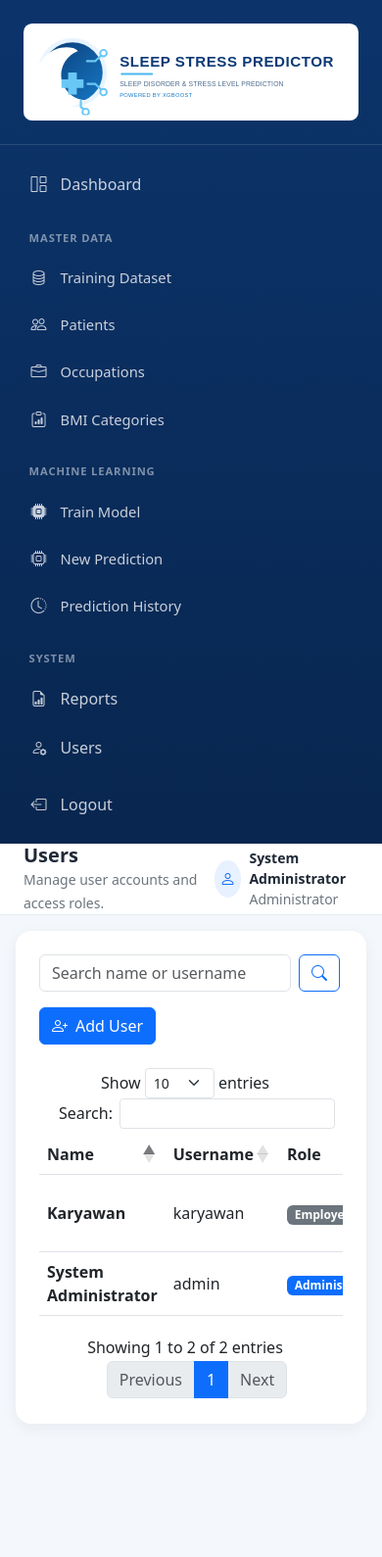
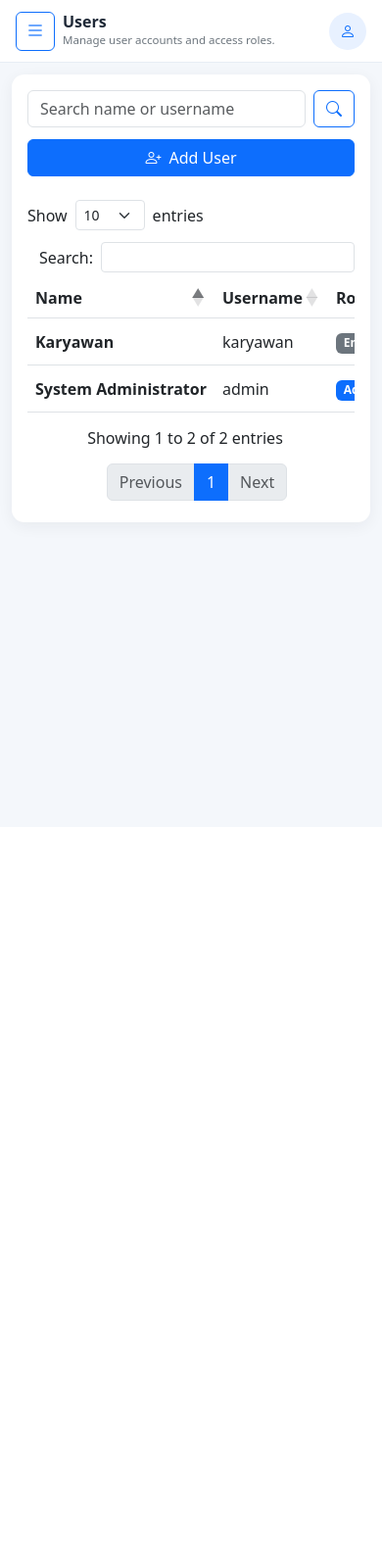
Before and after one commit to alyyraa/sleep_disorder_app_auliya, a Flask app: page /users/ in a window 390 px wide. Shown: the top 1589 px of the page at 98% size. After the commit the page ends 546 px from the top, so only its background shows below. Run offline with Flask 3, Linux system fonts and the light colour scheme; a user stored in the database is signed in; data comes from the database, SQL or seed files in the repository; lists and menus that the app fills with data are empty; parts of the project's set-up code (start-up, migrations or seed data) failed here and were passed over; some libraries are stand-ins or nearby versions.

Commit message:
add ui friendly

```diff
--- a/static/css/dashboard.css
+++ b/static/css/dashboard.css
@@ -1,10 +1,69 @@
 :root { --sidebar-width: 260px; --brand-blue: #0d6efd; }
+html, body { max-width: 100%; overflow-x: hidden; }
 body.dashboard-body { background: #f4f7fb; color: #1f2937; }
-.app-sidebar { background: linear-gradient(180deg, #0c346b 0%, #08264f 100%); min-height: 100vh; position: fixed; inset: 0 auto 0 0; width: var(--sidebar-width); z-index: 1040; }
+.app-sidebar { background: linear-gradient(180deg, #0c346b 0%, #08264f 100%); min-height: 100vh; overflow-y: auto; position: fixed; inset: 0 auto 0 0; width: var(--sidebar-width); z-index: 1045; }
+.app-sidebar .offcanvas-header { border-bottom: 1px solid rgba(255,255,255,.12); }
 .sidebar-brand { color: #fff; font-weight: 700; font-size: 1.2rem; text-decoration: none; display: block; padding: 1.5rem; border-bottom: 1px solid rgba(255,255,255,.12); }
 .sidebar-logo { background: #fff; border-radius: .55rem; display: block; height: auto; padding: .35rem; width: 100%; }.login-logo { height: auto; margin-bottom: 1rem; max-width: 330px; width: 100%; }.dashboard-logo { height: auto; max-width: 245px; width: 30%; }
 .train-logo { height: auto; max-width: 220px; width: 35%; }
 .sidebar-nav { padding: 1rem; }.sidebar-nav .nav-link,.sidebar-logout { align-items: center; display: flex; gap: .75rem; min-height: 44px; padding: .72rem .85rem; }.sidebar-nav .nav-link { color: rgba(255,255,255,.78); border-radius: .6rem; margin-bottom: .2rem; font-weight: 500; }.sidebar-nav .nav-link i,.sidebar-logout i { align-items: center; display: inline-flex; flex: 0 0 1.25rem; font-size: 1rem; justify-content: center; line-height: 1; margin-right: 0 !important; width: 1.25rem; }.sidebar-nav .nav-link:hover,.sidebar-nav .nav-link.active { background: rgba(255,255,255,.15); color: #fff; }.sidebar-nav .nav-label { color: rgba(255,255,255,.48); font-size: .7rem; font-weight: 700; letter-spacing: .08em; margin: 1.25rem .85rem .55rem; text-transform: uppercase; }.sidebar-nav .submenu .nav-link { font-size: .92rem; padding-left: .85rem; }.sidebar-logout { background: transparent; border: 0; color: rgba(255,255,255,.78); text-align: left; width: 100%; }.sidebar-logout:hover { color: #fff; }
-.app-main { margin-left: var(--sidebar-width); min-height: 100vh; }.app-topbar { background: #fff; border-bottom: 1px solid #e7edf5; min-height: 72px; }.page-content { padding: 1.75rem; }.dashboard-card { border-radius: 1rem; box-shadow: 0 .25rem 1rem rgba(31,41,55,.06); }.metric-icon { align-items: center; border-radius: .8rem; display: inline-flex; font-size: 1.45rem; height: 52px; justify-content: center; width: 52px; }.metric-label { color: #6b7280; font-size: .85rem; font-weight: 600; }.user-avatar { background: #e8f1ff; border-radius: 50%; color: var(--brand-blue); display: inline-flex; height: 38px; align-items: center; justify-content: center; width: 38px; }
-@media (max-width: 991.98px) { .app-sidebar { position: static; min-height: auto; width: 100%; }.app-main { margin-left: 0; }.page-content { padding: 1rem; } }
-@media (max-width: 575.98px) { .dashboard-logo { width: 120px; } }
+.app-main { margin-left: var(--sidebar-width); min-height: 100vh; min-width: 0; }.app-topbar { background: #fff; border-bottom: 1px solid #e7edf5; gap: 1rem; min-height: 72px; }.page-heading,.page-heading-text { min-width: 0; }.page-heading { flex: 1 1 auto; }.page-heading-text { max-width: min(58vw, 700px); }.sidebar-toggle { align-items: center; display: inline-flex; flex: 0 0 40px; height: 40px; justify-content: center; padding: 0; width: 40px; }.user-name { max-width: 190px; }.page-content { padding: 1.75rem; }.dashboard-card { border-radius: 1rem; box-shadow: 0 .25rem 1rem rgba(31,41,55,.06); min-width: 0; }.dashboard-card .card-body { min-width: 0; }.metric-icon { align-items: center; border-radius: .8rem; display: inline-flex; flex: 0 0 52px; font-size: 1.45rem; height: 52px; justify-content: center; width: 52px; }.metric-label { color: #6b7280; font-size: .85rem; font-weight: 600; }.user-avatar { background: #e8f1ff; border-radius: 50%; color: var(--brand-blue); display: inline-flex; flex: 0 0 38px; height: 38px; align-items: center; justify-content: center; width: 38px; }
+.table-responsive { -webkit-overflow-scrolling: touch; }
+.table-responsive > .table { margin-bottom: 0; }
+.table-responsive > .table { white-space: nowrap; }
+.dataTables_wrapper { max-width: 100%; }
+.dataTables_wrapper .dataTables_scroll,.dataTables_wrapper .dataTables_scrollHead,.dataTables_wrapper .dataTables_scrollBody { max-width: 100%; }
+.dataTables_wrapper .row { row-gap: .75rem; }
+.dataTables_wrapper .pagination { flex-wrap: wrap; }
+.action-buttons { align-items: center; display: inline-flex; flex-wrap: nowrap; gap: .35rem; white-space: nowrap; }
+.responsive-toolbar { align-items: center; display: flex; flex-wrap: wrap; gap: .75rem; justify-content: space-between; }
+.responsive-toolbar > * { min-width: 0; }
+.form-actions { display: flex; flex-wrap: wrap; gap: .5rem; }
+.form-actions .btn { margin: 0 !important; }
+.user-search-form { max-width: 420px; }
+form.row.g-3 > .col-12:last-child { display: flex; flex-wrap: wrap; gap: .5rem; }
+.dashboard-card .d-flex { min-width: 0; }
+.dashboard-card dd,.dashboard-card p,.dashboard-card strong { overflow-wrap: anywhere; }
+.dashboard-card .justify-content-between { flex-wrap: wrap; gap: .75rem; }
+img,svg,canvas { max-width: 100%; }
+body.dashboard-body > main.container { padding-bottom: 1rem; padding-top: 1rem; }
+@media (min-width: 992px) {
+  .app-sidebar.offcanvas-lg { height: 100vh; position: fixed !important; transform: none !important; visibility: visible !important; width: var(--sidebar-width) !important; }
+}
+@media (max-width: 991.98px) {
+  .app-sidebar { min-height: 100vh; width: min(86vw, 280px) !important; }
+  .app-main { margin-left: 0; width: 100%; }
+  .page-content { padding: 1rem; }
+}
+@media (max-width: 767.98px) {
+  .app-topbar { min-height: 64px; }
+  .page-heading-text { max-width: calc(100vw - 140px); }
+  .dashboard-card > .card-body { padding: 1.25rem !important; }
+  .responsive-toolbar { align-items: stretch; flex-direction: column; }
+  .responsive-toolbar .btn { width: 100%; }
+  .user-search-form { max-width: none; }
+  .user-search-form .btn { flex: 0 0 auto; width: auto; }
+  .dataTables_wrapper .dataTables_length,.dataTables_wrapper .dataTables_filter { text-align: left !important; }
+  .dataTables_wrapper .dataTables_filter label,.dataTables_wrapper .dataTables_length label { align-items: center; display: flex; gap: .5rem; margin: 0; width: 100%; }
+  .dataTables_wrapper .dataTables_filter input { margin-left: 0 !important; min-width: 0; width: 100% !important; }
+  .dataTables_wrapper .dataTables_info { white-space: normal; }
+  .dataTables_wrapper .dataTables_paginate { overflow-x: auto; padding-bottom: .25rem; }
+  .train-logo { max-width: 150px; width: 45%; }
+  .page-content a.btn + a.btn { margin-top: .5rem; }
+}
+@media (max-width: 575.98px) {
+  .page-content { padding: .75rem; }
+  .page-heading-text { max-width: calc(100vw - 120px); }
+  .page-heading-text h5 { font-size: 1rem; }
+  .page-heading-text small { font-size: .72rem; }
+  .dashboard-card { border-radius: .8rem; }
+  .dashboard-card > .card-body { padding: 1rem !important; }
+  .dashboard-logo { width: 120px; }
+  .login-logo { max-width: 250px; }
+  .metric-icon { flex-basis: 44px; font-size: 1.2rem; height: 44px; width: 44px; }
+  .form-actions { flex-direction: column-reverse; }
+  .form-actions .btn { width: 100%; }
+  form.row.g-3 > .col-12:last-child { flex-direction: column-reverse; }
+  form.row.g-3 > .col-12:last-child .btn { width: 100%; }
+  .alert { overflow-wrap: anywhere; }
+}
--- a/templates/base.html
+++ b/templates/base.html
@@ -14,7 +14,11 @@
   {% block extra_head %}{% endblock %}
 </head>
 <body class="dashboard-body">
-  <aside class="app-sidebar">
+  <aside class="app-sidebar offcanvas-lg offcanvas-start" tabindex="-1" id="appSidebar" aria-labelledby="appSidebarLabel">
+    <div class="offcanvas-header d-lg-none">
+      <span class="text-white fw-bold" id="appSidebarLabel">Navigation</span>
+      <button type="button" class="btn-close btn-close-white" data-bs-dismiss="offcanvas" data-bs-target="#appSidebar" aria-label="Close navigation"></button>
+    </div>
     <a class="sidebar-brand" href="{{ url_for('system.dashboard') }}"><img src="{{ url_for('static', filename='img/logo.svg') }}" alt="Sleep Stress Predictor" class="sidebar-logo"></a>
     <nav class="sidebar-nav nav flex-column">
       <a class="nav-link {% if request.endpoint == 'system.dashboard' %}active{% endif %}" href="{{ url_for('system.dashboard') }}"><i class="bi bi-grid-1x2 me-2"></i>Dashboard</a>
@@ -36,9 +40,12 @@
     </nav>
   </aside>
   <main class="app-main">
-    <header class="app-topbar d-flex justify-content-between align-items-center px-4">
-      <div><h5 class="mb-0 fw-bold">{% block page_title %}Sleep Stress Predictor{% endblock %}</h5><small class="text-secondary">{% block page_subtitle %}{% endblock %}</small></div>
-      <div class="d-flex align-items-center gap-2"><span class="user-avatar"><i class="bi bi-person"></i></span><div class="small"><strong class="d-block">{{ current_user.full_name }}</strong><span class="text-secondary">{{ 'Administrator' if current_user.role == 'Admin' else 'Employee' }}</span></div></div>
+    <header class="app-topbar d-flex justify-content-between align-items-center px-3 px-lg-4">
+      <div class="d-flex align-items-center gap-2 gap-sm-3 page-heading">
+        <button class="btn btn-outline-primary sidebar-toggle d-lg-none" type="button" data-bs-toggle="offcanvas" data-bs-target="#appSidebar" aria-controls="appSidebar" aria-label="Open navigation"><i class="bi bi-list fs-5"></i></button>
+        <div class="page-heading-text"><h5 class="mb-0 fw-bold text-truncate">{% block page_title %}Sleep Stress Predictor{% endblock %}</h5><small class="text-secondary d-block text-truncate">{% block page_subtitle %}{% endblock %}</small></div>
+      </div>
+      <div class="d-flex align-items-center gap-2 flex-shrink-0"><span class="user-avatar"><i class="bi bi-person"></i></span><div class="small d-none d-sm-block"><strong class="d-block text-truncate user-name">{{ current_user.full_name }}</strong><span class="text-secondary">{{ 'Administrator' if current_user.role == 'Admin' else 'Employee' }}</span></div></div>
     </header>
     <section class="page-content">
       {% with messages = get_flashed_messages(with_categories=true) %}{% for category, message in messages %}<div class="alert alert-{{ category }} alert-dismissible fade show" role="alert">{{ message }}<button type="button" class="btn-close" data-bs-dismiss="alert"></button></div>{% endfor %}{% endwith %}
--- a/templates/master_data/list.html
+++ b/templates/master_data/list.html
@@ -1,5 +1,5 @@
 {% extends "base.html" %}
 {% block title %}{{ label }}s - Sleep Stress Predictor{% endblock %}
 {% block page_title %}{{ label }}s{% endblock %}
-{% block content %}<div class="card border-0 dashboard-card"><div class="card-body p-4"><div class="d-flex justify-content-end mb-3"><a class="btn btn-primary" href="{{ url_for('master_data.' ~ endpoint_prefix ~ '_create') }}"><i class="bi bi-plus-lg me-2"></i>Add {{ label }}</a></div><div class="table-responsive"><table class="table data-table align-middle"><thead><tr><th>No.</th><th>Name</th><th>Created</th><th class="text-end">Actions</th></tr></thead><tbody>{% for item in items %}<tr><td>{{ loop.index }}</td><td class="fw-semibold">{{ item.name }}</td><td>{{ item.created_at.strftime('%d %b %Y') }}</td><td class="text-end"><a href="{{ url_for('master_data.' ~ endpoint_prefix ~ '_edit', item_id=item.id) }}" class="btn btn-sm btn-outline-primary">Edit</a><form method="post" class="d-inline" action="{{ url_for('master_data.' ~ endpoint_prefix ~ '_delete', item_id=item.id) }}" onsubmit="return confirm('Delete this record?');"><button type="submit" class="btn btn-sm btn-outline-danger">Delete</button></form></td></tr>{% endfor %}</tbody></table></div></div></div>{% endblock %}
-{% block extra_scripts %}<script>$(function () { $('.data-table').DataTable({pageLength:10}); });</script>{% endblock %}
+{% block content %}<div class="card border-0 dashboard-card"><div class="card-body p-4"><div class="responsive-toolbar justify-content-end mb-3"><a class="btn btn-primary" href="{{ url_for('master_data.' ~ endpoint_prefix ~ '_create') }}"><i class="bi bi-plus-lg me-2"></i>Add {{ label }}</a></div><div class="table-responsive"><table class="table data-table align-middle text-nowrap w-100"><thead><tr><th>No.</th><th>Name</th><th>Created</th><th class="text-end">Actions</th></tr></thead><tbody>{% for item in items %}<tr><td>{{ loop.index }}</td><td class="fw-semibold">{{ item.name }}</td><td>{{ item.created_at.strftime('%d %b %Y') }}</td><td class="text-end"><div class="action-buttons"><a href="{{ url_for('master_data.' ~ endpoint_prefix ~ '_edit', item_id=item.id) }}" class="btn btn-sm btn-outline-primary">Edit</a><form method="post" class="d-inline" action="{{ url_for('master_data.' ~ endpoint_prefix ~ '_delete', item_id=item.id) }}" onsubmit="return confirm('Delete this record?');"><button type="submit" class="btn btn-sm btn-outline-danger">Delete</button></form></div></td></tr>{% endfor %}</tbody></table></div></div></div>{% endblock %}
+{% block extra_scripts %}<script>$(function () { $('.data-table').DataTable({pageLength:10,autoWidth:false,scrollCollapse:true,scrollX:true}); });</script>{% endblock %}
--- a/templates/prediction/history.html
+++ b/templates/prediction/history.html
@@ -1,2 +1,3 @@
 {% extends "base.html" %}{% block title %}Prediction History - Sleep Stress Predictor{% endblock %}{% block page_title %}Prediction History{% endblock %}
-{% block content %}<div class="card border-0 dashboard-card"><div class="card-body p-4"><div class="d-flex justify-content-end mb-3"><a class="btn btn-primary" href="{{ url_for('prediction.new_prediction') }}"><i class="bi bi-plus-lg me-2"></i>New Prediction</a></div><div class="table-responsive"><table class="table data-table align-middle"><thead><tr><th>Prediction Date</th><th>Patient Name</th><th>Sleep Disorder</th><th>Stress Level</th><th>Model Version</th><th class="text-end">Actions</th></tr></thead><tbody>{% for record in records %}<tr><td>{{ record.prediction_date.strftime('%d %b %Y, %H:%M') }} WIB</td><td class="fw-semibold">{{ record.patient_snapshot_data.get('full_name', record.patient.full_name) }}</td><td>{{ record.sleep_disorder }}</td><td>{{ '%.1f'|format(record.stress_level) if record.stress_level is not none else '-' }}</td><td><span class="badge text-bg-primary">{{ record.model_version }}</span></td><td class="text-end"><a href="{{ url_for('prediction.detail', history_id=record.id) }}" class="btn btn-sm btn-outline-primary">View</a><form method="post" class="d-inline" action="{{ url_for('prediction.delete', history_id=record.id) }}" onsubmit="return confirm('Delete this prediction history record?');"><button class="btn btn-sm btn-outline-danger">Delete</button></form></td></tr>{% endfor %}</tbody></table></div></div></div>{% endblock %}
+{% block content %}<div class="card border-0 dashboard-card"><div class="card-body p-4"><div class="responsive-toolbar justify-content-end mb-3"><a class="btn btn-primary" href="{{ url_for('prediction.new_prediction') }}"><i class="bi bi-plus-lg me-2"></i>New Prediction</a></div><div class="table-responsive"><table class="table data-table align-middle text-nowrap w-100"><thead><tr><th>Prediction Date</th><th>Patient Name</th><th>Sleep Disorder</th><th>Stress Level</th><th>Model Version</th><th class="text-end">Actions</th></tr></thead><tbody>{% for record in records %}<tr><td>{{ record.prediction_date.strftime('%d %b %Y, %H:%M') }} WIB</td><td class="fw-semibold">{{ record.patient_snapshot_data.get('full_name', record.patient.full_name) }}</td><td>{{ record.sleep_disorder }}</td><td>{{ '%.1f'|format(record.stress_level) if record.stress_level is not none else '-' }}</td><td><span class="badge text-bg-primary">{{ record.model_version }}</span></td><td class="text-end"><div class="action-buttons"><a href="{{ url_for('prediction.detail', history_id=record.id) }}" class="btn btn-sm btn-outline-primary">View</a><form method="post" class="d-inline" action="{{ url_for('prediction.delete', history_id=record.id) }}" onsubmit="return confirm('Delete this prediction history record?');"><button class="btn btn-sm btn-outline-danger">Delete</button></form></div></td></tr>{% endfor %}</tbody></table></div></div></div>{% endblock %}
+{% block extra_scripts %}<script>$(function () { $('.data-table').DataTable({pageLength:10,order:[[0,'desc']],autoWidth:false,scrollCollapse:true,scrollX:true}); });</script>{% endblock %}
--- a/templates/users/index.html
+++ b/templates/users/index.html
@@ -4,8 +4,8 @@
 {% block page_subtitle %}Manage user accounts and access roles.{% endblock %}
 {% block content %}
 <div class="card border-0 dashboard-card"><div class="card-body p-4">
-  <div class="d-flex justify-content-between align-items-center gap-3 flex-wrap mb-4"><form method="get" class="d-flex gap-2"><input class="form-control" name="search" value="{{ search }}" placeholder="Search name or username"><button class="btn btn-outline-primary" type="submit"><i class="bi bi-search"></i></button></form><a href="{{ url_for('users.create') }}" class="btn btn-primary"><i class="bi bi-person-plus me-2"></i>Add User</a></div>
-  <div class="table-responsive"><table class="table data-table align-middle mb-0"><thead><tr><th>Name</th><th>Username</th><th>Role</th><th>Created</th><th class="text-end">Actions</th></tr></thead><tbody>{% for user in users %}<tr><td class="fw-semibold">{{ user.full_name }}</td><td>{{ user.username }}</td><td><span class="badge {% if user.role == 'Admin' %}text-bg-primary{% else %}text-bg-secondary{% endif %}">{{ 'Administrator' if user.role == 'Admin' else 'Employee' }}</span></td><td>{{ user.created_at.strftime('%d %b %Y') }}</td><td class="text-end"><a href="{{ url_for('users.edit', user_id=user.id) }}" class="btn btn-sm btn-outline-primary">Edit</a>{% if user.id != current_user.id %}<form method="post" action="{{ url_for('users.delete', user_id=user.id) }}" class="d-inline" onsubmit="return confirm('Delete this user?');"><button class="btn btn-sm btn-outline-danger" type="submit">Delete</button></form>{% endif %}</td></tr>{% else %}<tr><td colspan="5" class="text-center text-secondary py-4">No users found.</td></tr>{% endfor %}</tbody></table></div>
+  <div class="responsive-toolbar mb-4"><form method="get" class="d-flex gap-2 w-100 user-search-form"><input class="form-control" name="search" value="{{ search }}" placeholder="Search name or username"><button class="btn btn-outline-primary" type="submit"><i class="bi bi-search"></i></button></form><a href="{{ url_for('users.create') }}" class="btn btn-primary"><i class="bi bi-person-plus me-2"></i>Add User</a></div>
+  <div class="table-responsive"><table class="table data-table align-middle text-nowrap w-100 mb-0"><thead><tr><th>Name</th><th>Username</th><th>Role</th><th>Created</th><th class="text-end">Actions</th></tr></thead><tbody>{% for user in users %}<tr><td class="fw-semibold">{{ user.full_name }}</td><td>{{ user.username }}</td><td><span class="badge {% if user.role == 'Admin' %}text-bg-primary{% else %}text-bg-secondary{% endif %}">{{ 'Administrator' if user.role == 'Admin' else 'Employee' }}</span></td><td>{{ user.created_at.strftime('%d %b %Y') }}</td><td class="text-end"><div class="action-buttons"><a href="{{ url_for('users.edit', user_id=user.id) }}" class="btn btn-sm btn-outline-primary">Edit</a>{% if user.id != current_user.id %}<form method="post" action="{{ url_for('users.delete', user_id=user.id) }}" class="d-inline" onsubmit="return confirm('Delete this user?');"><button class="btn btn-sm btn-outline-danger" type="submit">Delete</button></form>{% endif %}</div></td></tr>{% else %}<tr><td colspan="5" class="text-center text-secondary py-4">No users found.</td></tr>{% endfor %}</tbody></table></div>
 </div></div>
 {% endblock %}
-{% block extra_scripts %}<script>$(function () { $('.data-table').DataTable({pageLength:10}); });</script>{% endblock %}
+{% block extra_scripts %}<script>$(function () { $('.data-table').DataTable({pageLength:10,autoWidth:false,scrollCollapse:true,scrollX:true}); });</script>{% endblock %}
```
Also changed, not shown: templates/patients/index.html (+9 -5 lines), templates/train.html (+4 -4 lines), templates/training_dataset/index.html (+2 -2 lines).
